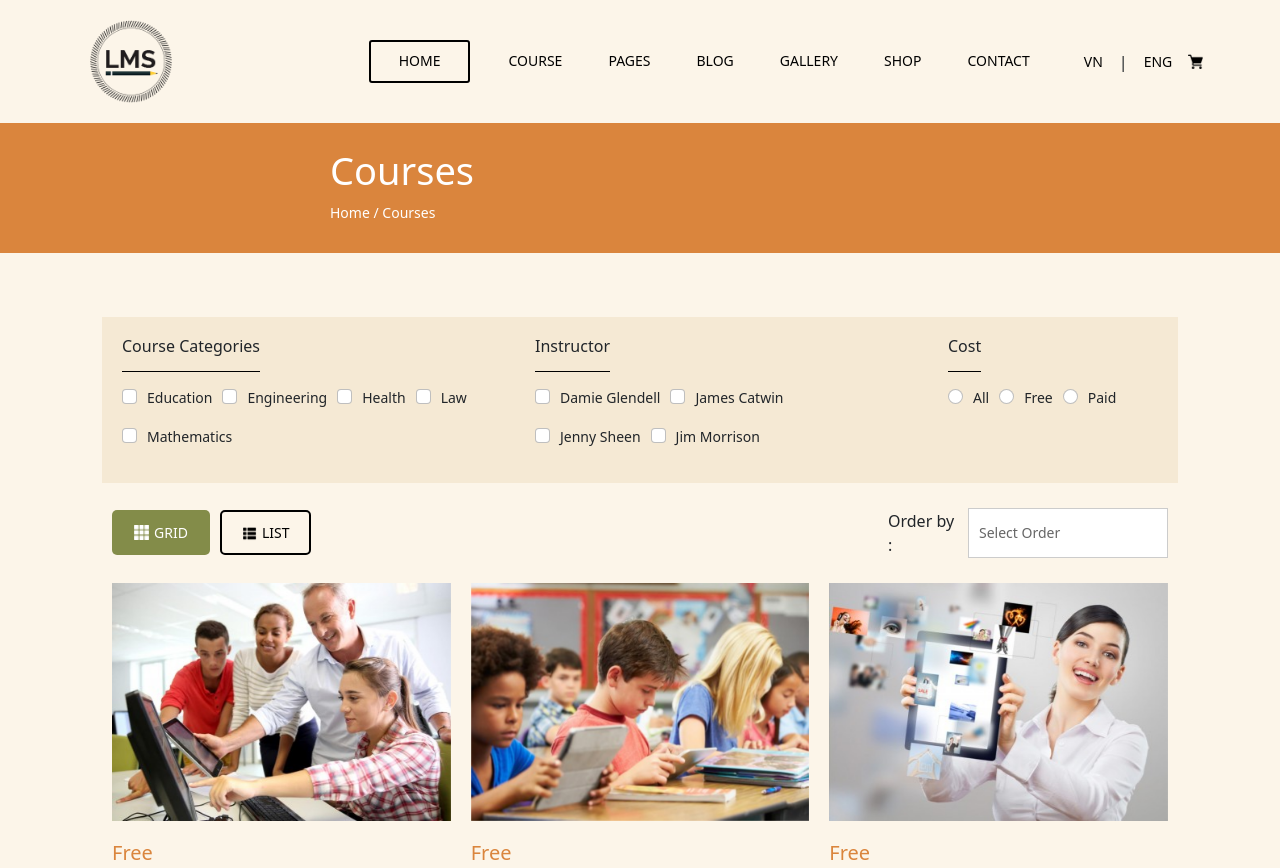
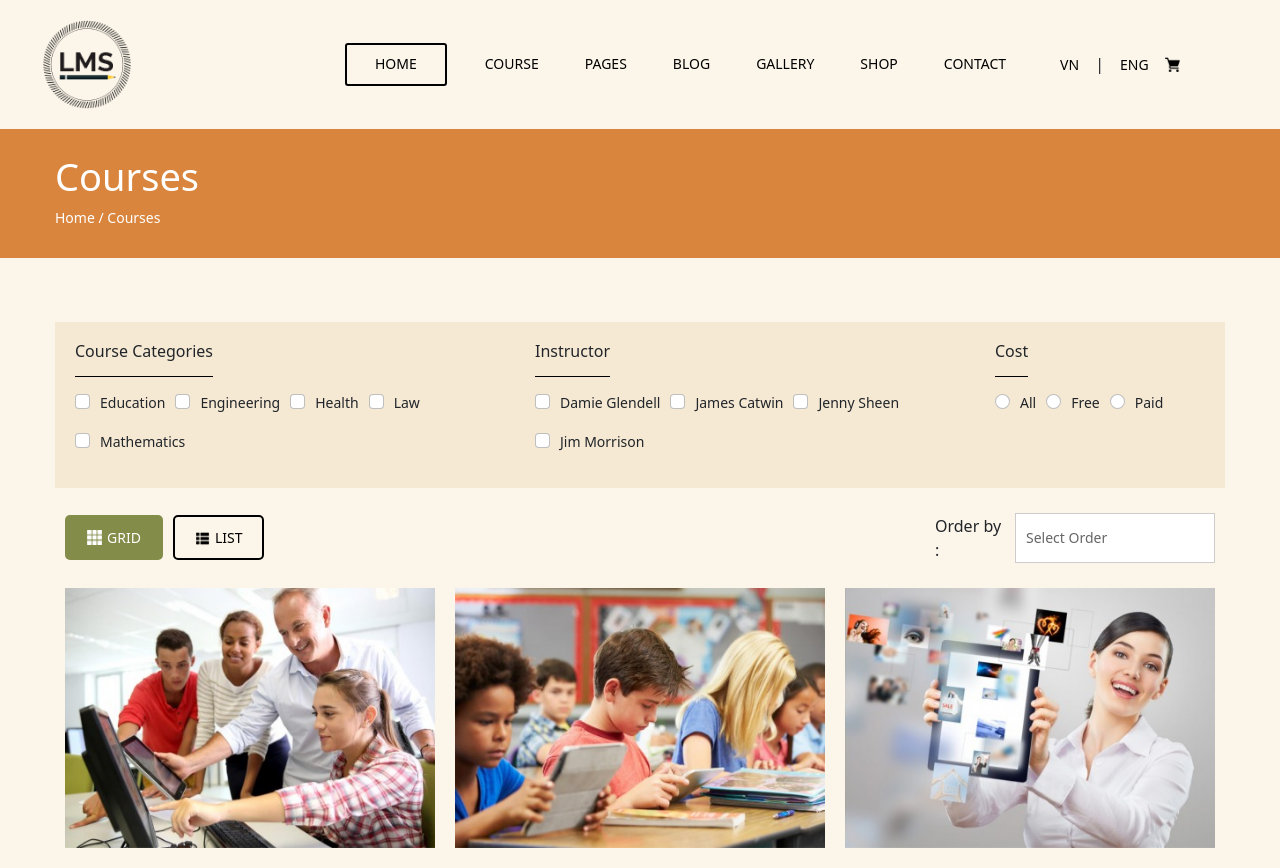
Before and after one commit to Nguyenduc11092002/LMS, a plain HTML site: page course.html in a window 1280 px wide. Shown: the top 868 px of the page. Drawn offline with nearby package versions, Linux system fonts and the light colour scheme; a script that the page names is missing.

Commit message:
style: fix header and course

```diff
--- a/assets/style/global.css
+++ b/assets/style/global.css
@@ -14,7 +14,7 @@ body {
 }
 
 .container {
-    max-width: 1170px;
+    max-width: 1170px !important;
     width: 100%;
 }
 
@@ -23,6 +23,11 @@ body {
   display: flex; /* Add flexbox to the header */
   justify-content: space-between; /* Distribute child elements horizontally */
   align-items: center;
+}
+
+.header .row {
+    max-width: 1170px !important;
+    width: 100%;
 }
 
 .header .col-md-2 {
@@ -550,6 +555,7 @@ body {
 .site-footer{
     background: #F5E9D4;
     padding: 0px 0;
+    max-width: 1170;
     width: 100%;
     height: auto;
     padding-top: 43px;
@@ -560,6 +566,7 @@ body {
     flex-wrap: wrap;
     justify-content: space-between;
     max-width: 1170px;
+    width: 100%;
     margin: 0 auto;
     position: relative;
     top: auto;
--- a/assets/style/pages/course.css
+++ b/assets/style/pages/course.css
@@ -1,9 +1,13 @@
 .breadcrumb {
-    display: flex;
+    background-color: #DA853D;
+    padding: 25px 0 25px 0 !important;
+}
+
+.breadcrumb-container {
+    max-width: 1170px !important;
+    width: 100% !important;
+    display: block;
     justify-content: center;
-    flex-direction: column;
-    background-color: #DA853D;
-    padding: 25px 0 25px 330px !important;
 }
 
 .breadcrumb h1 {
@@ -29,8 +33,10 @@
 }
 
 .container {
-    max-width: 1100px !important;
+    max-width: 1170px !important;
     width: 100% !important;
+    padding-left: 0 !important;
+    padding-right: 0 !important;
 }
 
 .content-wrapper {
--- a/course.html
+++ b/course.html
@@ -26,11 +26,13 @@
 
     <main>
         <div class="breadcrumb">
-              <h1>Courses</h1>
-              <div class="breadcrumb-link">
-                <a href="#">Home</a> / Courses
-              </div>
+            <div class="breadcrumb-container">
+              <h1 data-i18n="translation.courseHeader">Courses</h1>
+              <div data-i18n="translation.courseMiniHeader" class="breadcrumb-link">
+              <a href="#">Home</a> / Courses
             </div>
+          </div>
+        </div>
 
             <div class="container py-5" data-aos="fade-up" data-aos-delay="500">
                 <div class="content-wrapper">
```
